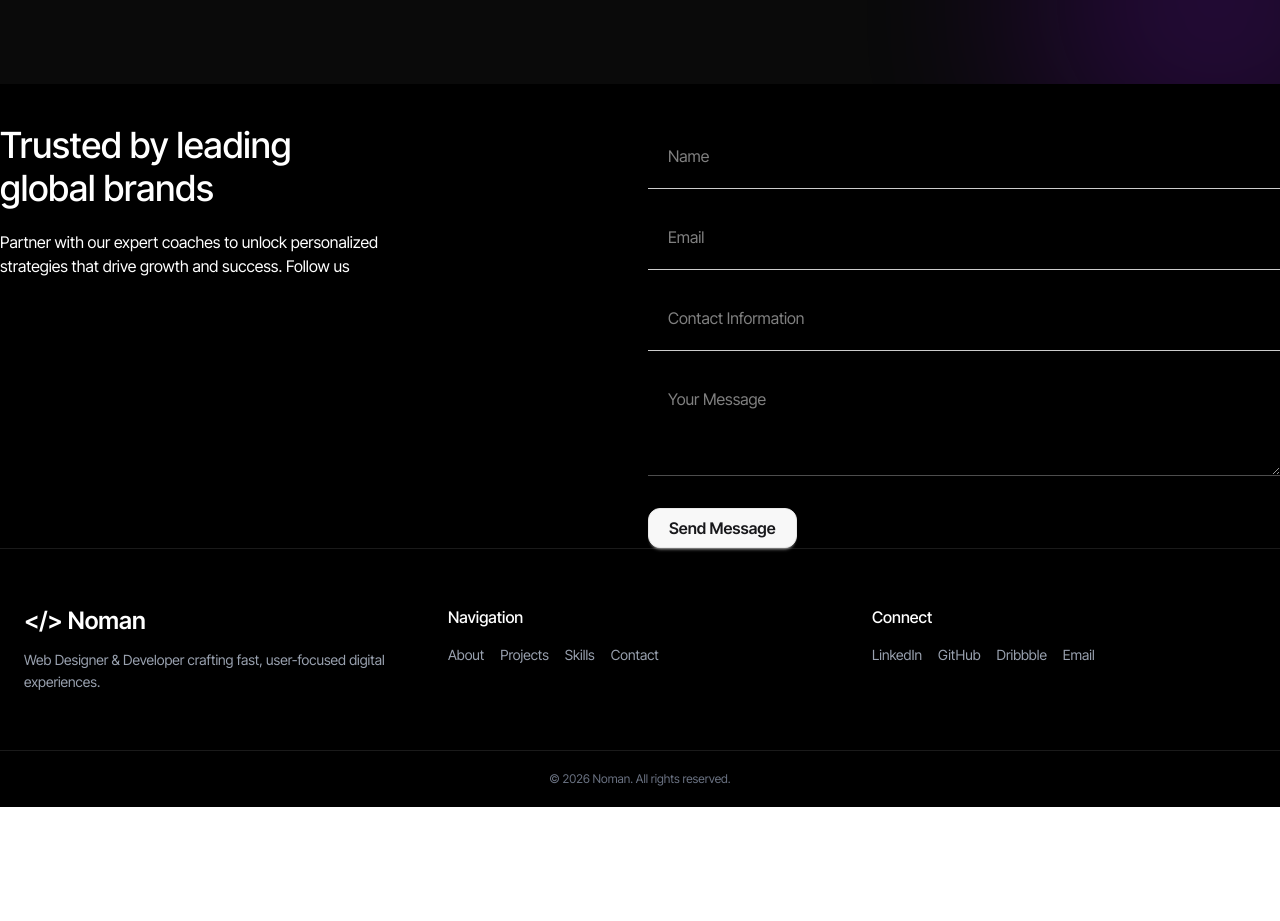
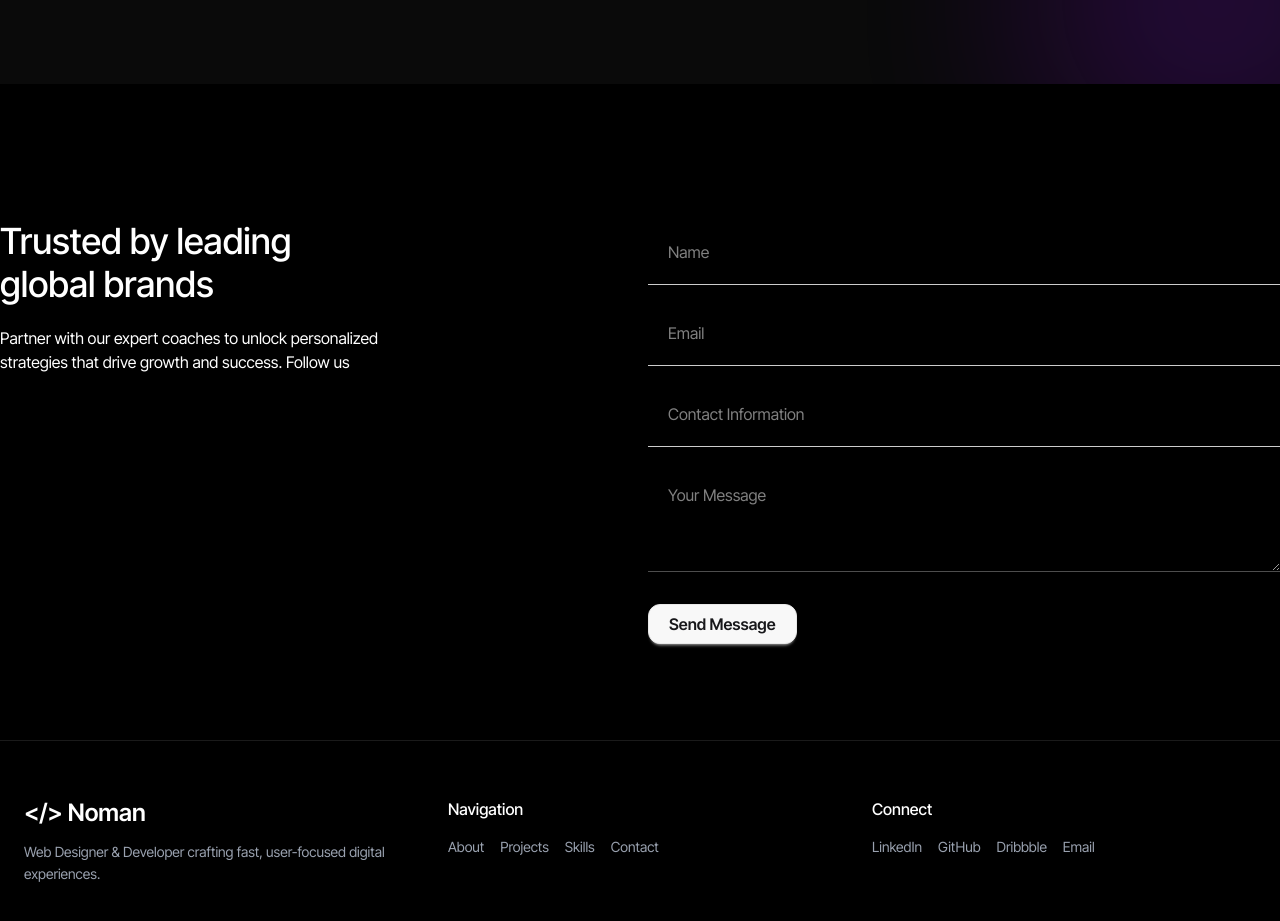
Before and after one commit to ALNoman78/redesign-portfolio, a React (Vite) app: page / in a window 1280 px wide. Shown: the part 2500-3421 px from the top of the page. Before the commit the page ends 3307 px from the top, so only its background shows below. Built offline with nearby package versions, Linux system fonts and the light colour scheme.

Commit message:
chnage contact section design

```diff
--- a/src/components/Contact/Contact.jsx
+++ b/src/components/Contact/Contact.jsx
@@ -2,7 +2,7 @@ import React from 'react';
 
 const Contact = () => {
     return (
-        <section className="contact-section">
+        <section className="contact-section md:py-24">
             <div className="contact-content md:grid grid-cols-2 gap-4">
                 <div>
                     <h2 className='md:text-4xl font-medium leading-[1.2] max-w-[350px] mb-5'>Trusted by leading global brands</h2>
```
